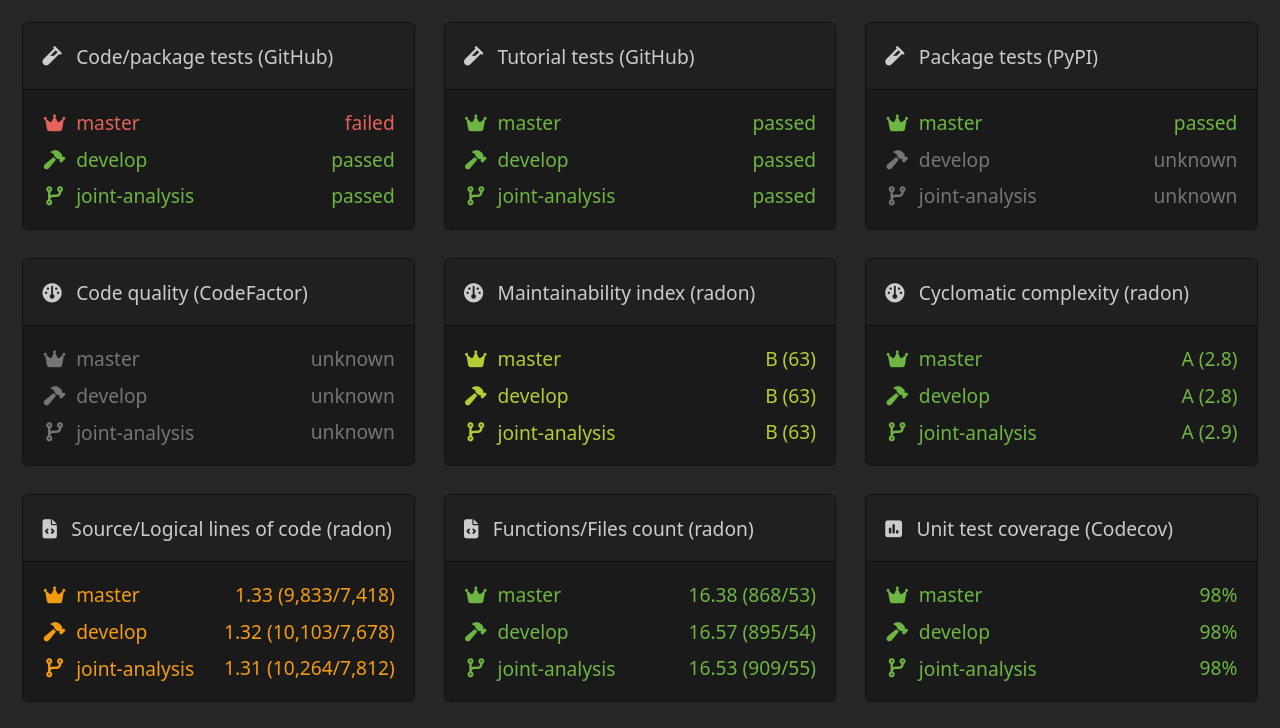
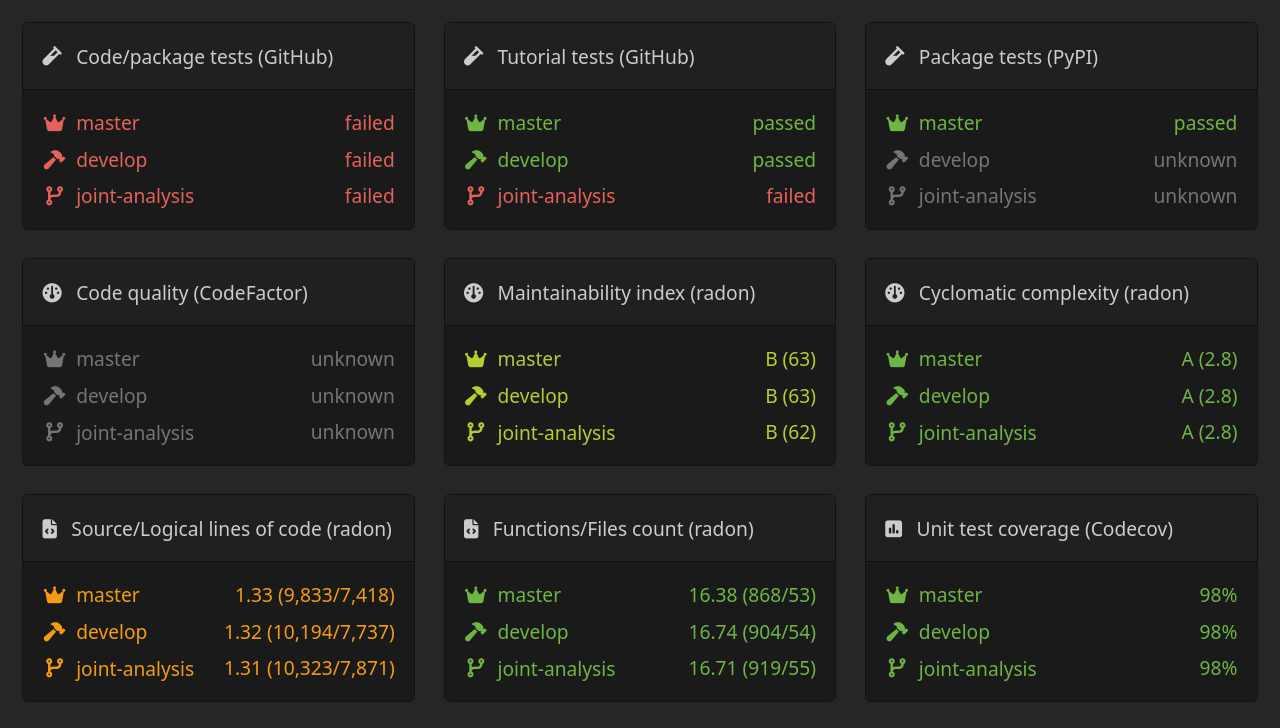
Before and after one commit to easyscience/dashboard, a plain HTML site: page dynamics-lib/joint-analysis/index.html in a window 1280 px wide. Shown: the top 728 px of the page. Drawn offline with Linux system fonts and the light colour scheme.

Commit message:
joint-analysis

```diff
--- a/dynamics-lib/joint-analysis/index.html
+++ b/dynamics-lib/joint-analysis/index.html
@@ -114,8 +114,8 @@
   <div class="card-title"><i class="fas fa-vial"></i>Code/package tests (GitHub)</div>
   <div class="values">
 <div class="row"><span class="item-label red"><i class="fas fa-crown icon"></i>master</span><span class="item-value red">failed</span></div>
-<div class="row"><span class="item-label green"><i class="fas fa-hammer icon"></i>develop</span><span class="item-value green">passed</span></div>
-<div class="row"><span class="item-label green"><i class="fas fa-code-branch icon"></i>joint-analysis</span><span class="item-value green">passed</span></div>
+<div class="row"><span class="item-label red"><i class="fas fa-hammer icon"></i>develop</span><span class="item-value red">failed</span></div>
+<div class="row"><span class="item-label red"><i class="fas fa-code-branch icon"></i>joint-analysis</span><span class="item-value red">failed</span></div>
   </div>
 </div>
 <div class="card">
@@ -123,7 +123,7 @@
   <div class="values">
 <div class="row"><span class="item-label green"><i class="fas fa-crown icon"></i>master</span><span class="item-value green">passed</span></div>
 <div class="row"><span class="item-label green"><i class="fas fa-hammer icon"></i>develop</span><span class="item-value green">passed</span></div>
-<div class="row"><span class="item-label green"><i class="fas fa-code-branch icon"></i>joint-analysis</span><span class="item-value green">passed</span></div>
+<div class="row"><span class="item-label red"><i class="fas fa-code-branch icon"></i>joint-analysis</span><span class="item-value red">failed</span></div>
   </div>
 </div>
 <div class="card">
@@ -147,7 +147,7 @@
   <div class="values">
 <div class="row"><span class="item-label yellow-green"><i class="fas fa-crown icon"></i>master</span><span class="item-value yellow-green">B (63)</span></div>
 <div class="row"><span class="item-label yellow-green"><i class="fas fa-hammer icon"></i>develop</span><span class="item-value yellow-green">B (63)</span></div>
-<div class="row"><span class="item-label yellow-green"><i class="fas fa-code-branch icon"></i>joint-analysis</span><span class="item-value yellow-green">B (63)</span></div>
+<div class="row"><span class="item-label yellow-green"><i class="fas fa-code-branch icon"></i>joint-analysis</span><span class="item-value yellow-green">B (62)</span></div>
   </div>
 </div>
 <div class="card">
@@ -155,23 +155,23 @@
   <div class="values">
 <div class="row"><span class="item-label green"><i class="fas fa-crown icon"></i>master</span><span class="item-value green">A (2.8)</span></div>
 <div class="row"><span class="item-label green"><i class="fas fa-hammer icon"></i>develop</span><span class="item-value green">A (2.8)</span></div>
-<div class="row"><span class="item-label green"><i class="fas fa-code-branch icon"></i>joint-analysis</span><span class="item-value green">A (2.9)</span></div>
+<div class="row"><span class="item-label green"><i class="fas fa-code-branch icon"></i>joint-analysis</span><span class="item-value green">A (2.8)</span></div>
   </div>
 </div>
 <div class="card">
   <div class="card-title"><i class="fas fa-file-code"></i>Source/Logical lines of code (radon)</div>
   <div class="values">
 <div class="row"><span class="item-label orange"><i class="fas fa-crown icon"></i>master</span><span class="item-value orange">1.33 (9,833/7,418)</span></div>
-<div class="row"><span class="item-label orange"><i class="fas fa-hammer icon"></i>develop</span><span class="item-value orange">1.32 (10,103/7,678)</span></div>
-<div class="row"><span class="item-label orange"><i class="fas fa-code-branch icon"></i>joint-analysis</span><span class="item-value orange">1.31 (10,264/7,812)</span></div>
+<div class="row"><span class="item-label orange"><i class="fas fa-hammer icon"></i>develop</span><span class="item-value orange">1.32 (10,194/7,737)</span></div>
+<div class="row"><span class="item-label orange"><i class="fas fa-code-branch icon"></i>joint-analysis</span><span class="item-value orange">1.31 (10,323/7,871)</span></div>
   </div>
 </div>
 <div class="card">
   <div class="card-title"><i class="fas fa-file-code"></i>Functions/Files count (radon)</div>
   <div class="values">
 <div class="row"><span class="item-label green"><i class="fas fa-crown icon"></i>master</span><span class="item-value green">16.38 (868/53)</span></div>
-<div class="row"><span class="item-label green"><i class="fas fa-hammer icon"></i>develop</span><span class="item-value green">16.57 (895/54)</span></div>
-<div class="row"><span class="item-label green"><i class="fas fa-code-branch icon"></i>joint-analysis</span><span class="item-value green">16.53 (909/55)</span></div>
+<div class="row"><span class="item-label green"><i class="fas fa-hammer icon"></i>develop</span><span class="item-value green">16.74 (904/54)</span></div>
+<div class="row"><span class="item-label green"><i class="fas fa-code-branch icon"></i>joint-analysis</span><span class="item-value green">16.71 (919/55)</span></div>
   </div>
 </div>
 <div class="card">
```
